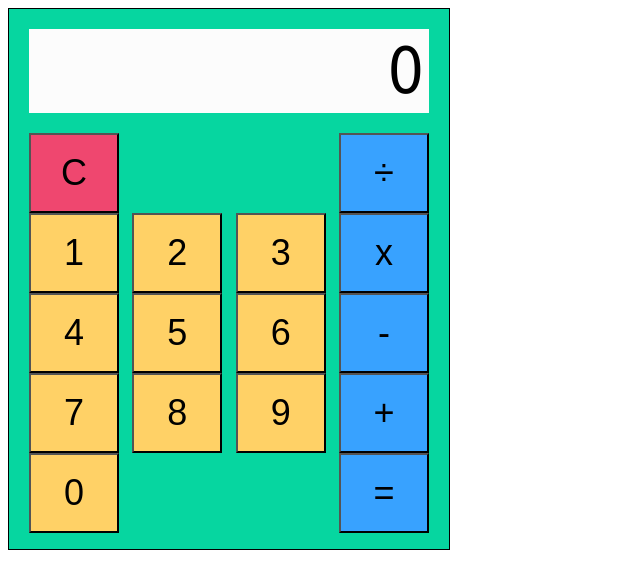
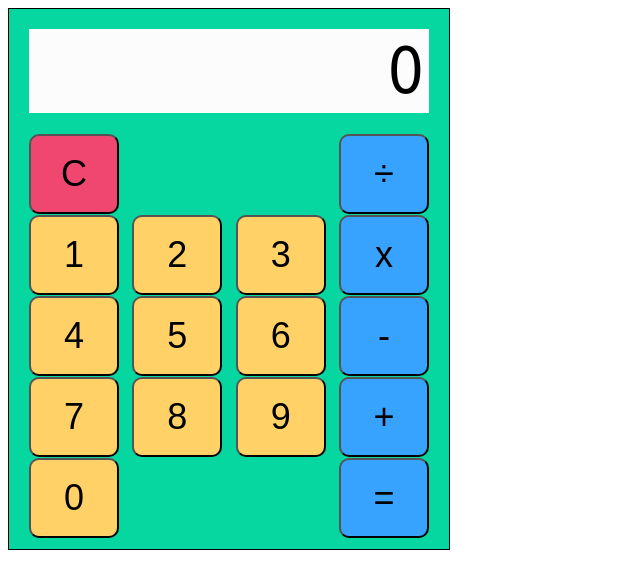
Before and after one commit to kyungminkim1/odin-calculator, a plain HTML site: page index.html in a window 1280 px wide. Shown: the whole page, without its empty margins (0-640 px from the left). Drawn offline with Linux system fonts and the light colour scheme.

Commit message:
Give buttons rounded corners

```diff
--- a/styles.css
+++ b/styles.css
@@ -25,15 +25,18 @@ body {
 button {
     width: 90px;
     height: 80px;
+    border-radius: 10px;
 
     background-color: #FFD166;
 
     font-size: 36px;
+    gap: 5px;
 }
 
 .button-row {
     display: flex;
     justify-content: space-between;
+    margin: 1px 0;
 }
 
 .operation, #btn-equal {
```
